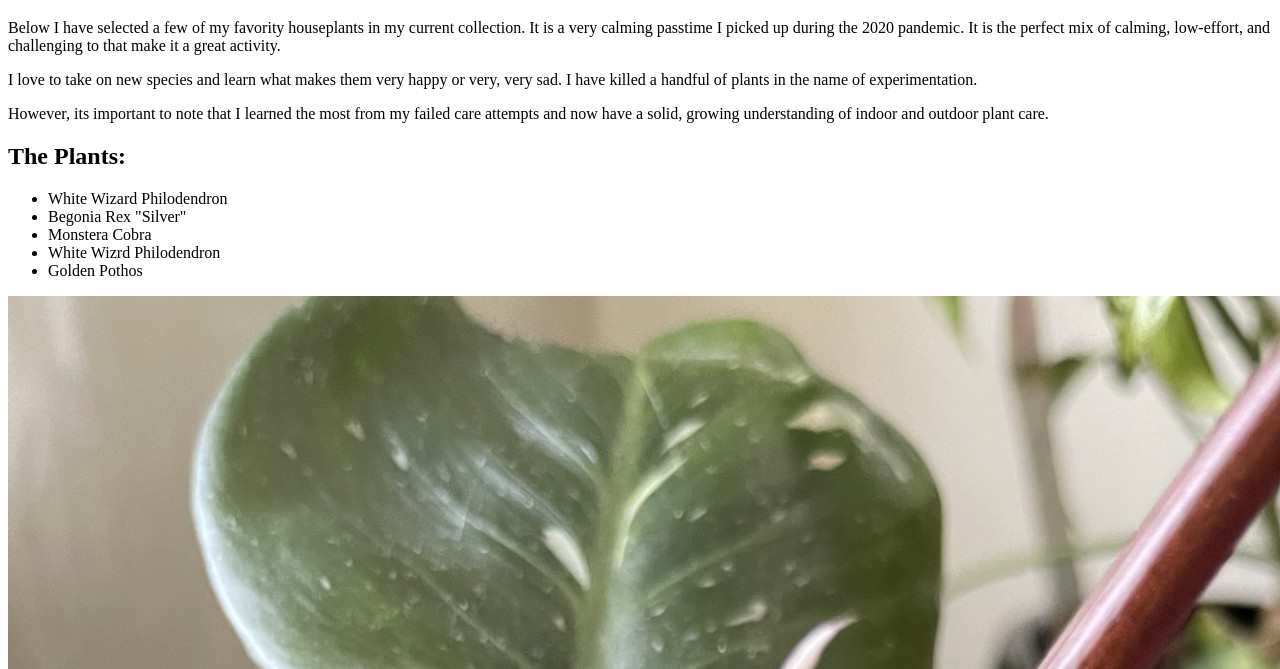
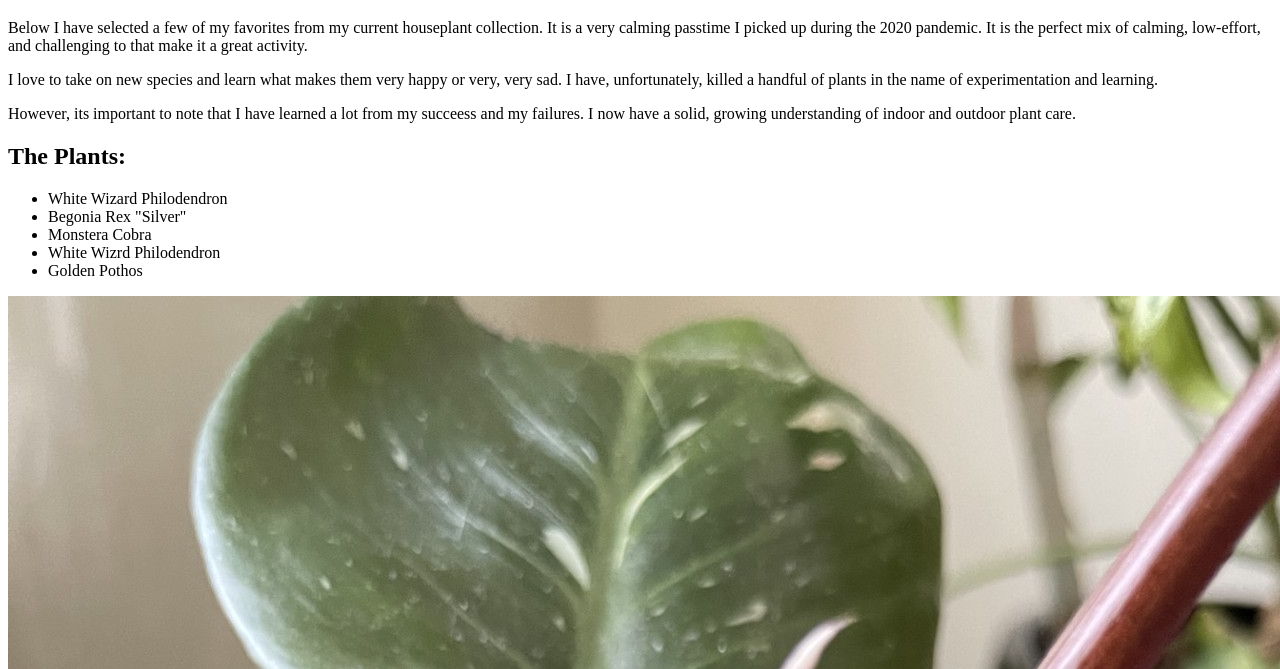
Before and after one commit to spring2025tm/webdev_project1, a plain HTML site: page hobby.html in a window 1280 px wide. Shown: the part 131-800 px from the top of the page. Drawn offline with Linux system fonts and the light colour scheme.

Commit message:
edits
change paragraph

```diff
--- a/hobby.html
+++ b/hobby.html
@@ -19,9 +19,9 @@
 
     <main>
       <h1>My Plants</h1>
-	  <p>Below I have selected a few of my favority houseplants in my current collection. It is a very calming passtime I picked up during the 2020 pandemic. It is the perfect mix of calming, low-effort, and challenging to that make it a great activity.</p>
-	  <p>I love to take on new species and learn what makes them very happy or very, very sad. I have killed a handful of plants in the name of experimentation.</p>
-	  <p>However, its important to note that I learned the most from my failed care attempts and now have a solid, growing understanding of indoor and outdoor plant care.</p>
+	  <p>Below I have selected a few of my favorites from my current houseplant collection. It is a very calming passtime I picked up during the 2020 pandemic. It is the perfect mix of calming, low-effort, and challenging to that make it a great activity.</p>
+	  <p>I love to take on new species and learn what makes them very happy or very, very sad. I have, unfortunately, killed a handful of plants in the name of experimentation and learning.</p>
+	  <p>However, its important to note that I have learned a lot from my succeess and my failures. I now have a solid, growing understanding of indoor and outdoor plant care.</p>
 
 
 	  <h2>The Plants:</h2>
```
